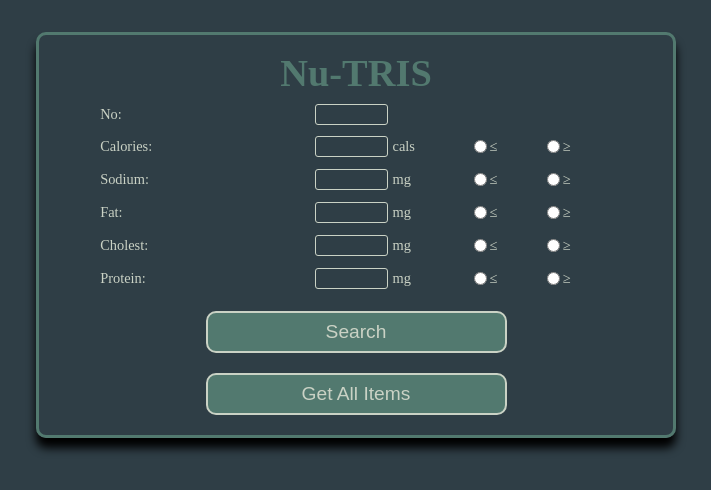
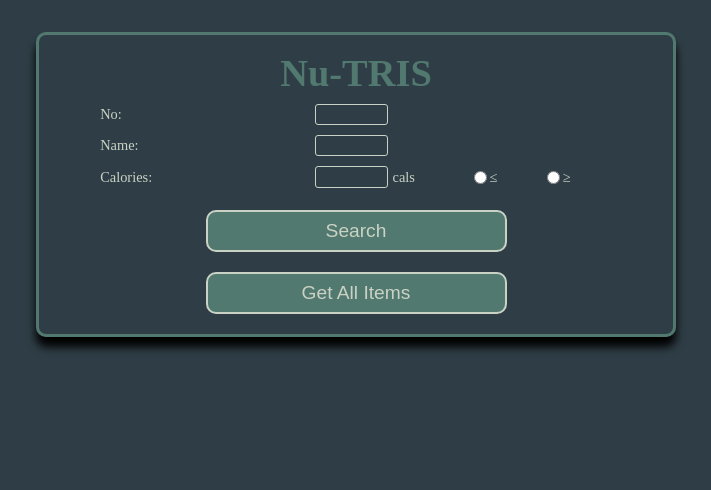
Before and after one commit to Ben3940/nutrition-app, a React (Vite) app in the folder app/: page / in a window 1280 px wide. Shown: the top 490 px of the page, without its empty margins (284-995 px from the left). Built offline with nearby package versions, Linux system fonts and the light colour scheme.

Commit message:
Refactoring Header component to limit nutrition values to search by

```diff
--- a/app/src/components/Header.tsx
+++ b/app/src/components/Header.tsx
@@ -13,23 +13,9 @@ interface header {
   names: string[];
   handle_form: form_function;
   get_all: form_function;
-  nutrition_names: string[];
 }
 
-export function Header({
-  names,
-  handle_form,
-  get_all,
-  nutrition_names,
-}: header) {
-  // const nutrition_names: string[] = [
-  //   'Calories',
-  //   'Sodium',
-  //   'Fat',
-  //   'Cholest',
-  //   'Protein',
-  // ];
-
+export function Header({ names, handle_form, get_all }: header) {
   return (
     <header>
       <h1>Nu-TRIS</h1>
@@ -38,22 +24,11 @@ export function Header({
           <label htmlFor='no'>No:</label>
           <input type='number' name='no' id='no' min='0' max='24' />
         </div>
-
-        {nutrition_names.map((field_name) => {
-          if (field_name === 'Calories') {
-            return (
-              <Nutrition_Field
-                key={field_name}
-                name={field_name}
-                max_val={1000}
-                unit={'cals'}
-              />
-            );
-          }
-          return (
-            <Nutrition_Field key={field_name} name={field_name} unit={'mg'} />
-          );
-        })}
+        <div className='input-container'>
+          <label htmlFor='name'>Name:</label>
+          <input type='number' name='name' id='name' min='0' max='24' />
+        </div>
+        <Nutrition_Field name='Calories' unit='cals' />
 
         <button className='submit-button' type='submit'>
           Search
```
